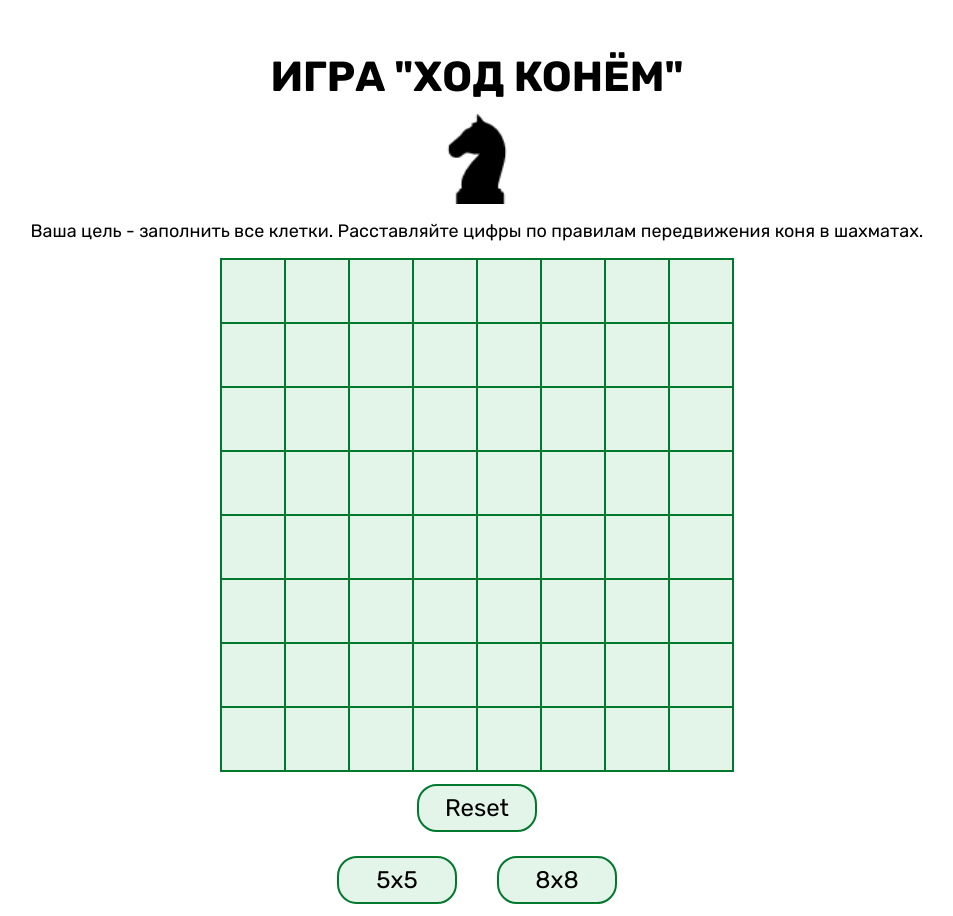
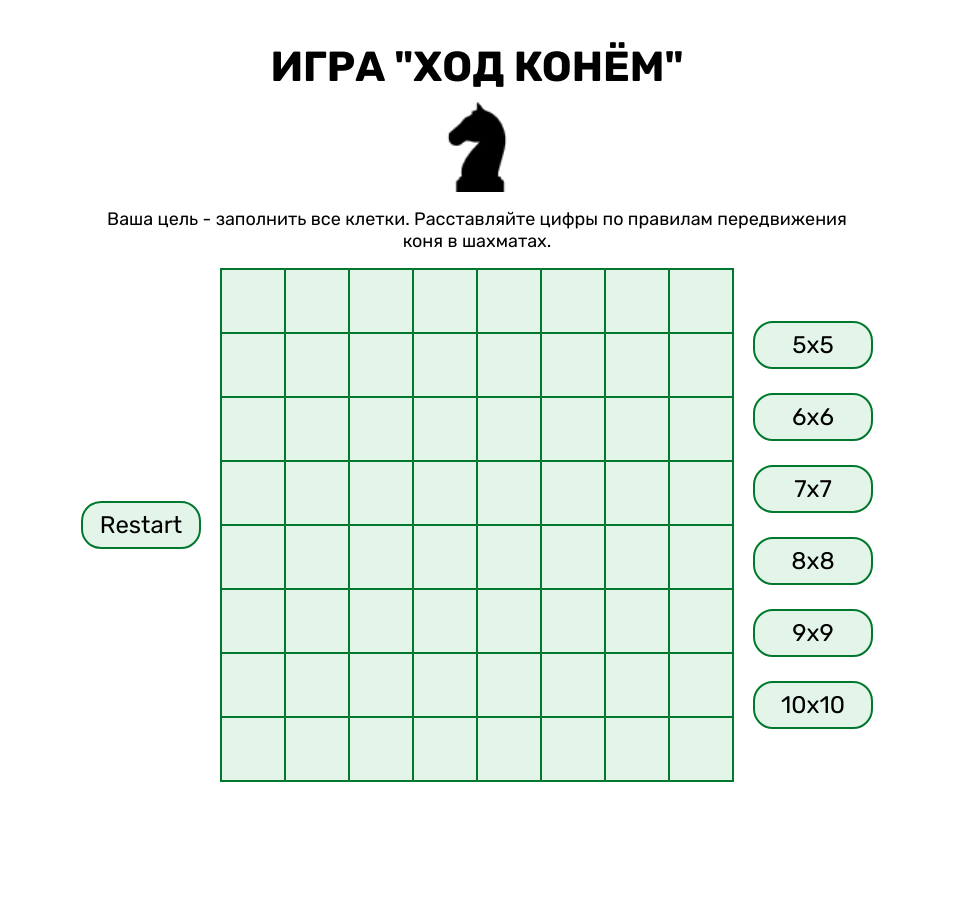
Before and after one commit to BerezinKonstantin/game_horse_move, a React (Create React App) app: page / in a window 1280 px wide. Shown: the whole page, without its empty margins (163-1116 px from the left). After the commit the page ends 800 px from the top, so only its background shows below. Built offline with nearby package versions, Linux system fonts and the light colour scheme.

Commit message:
changed design

```diff
--- a/src/App.css
+++ b/src/App.css
@@ -7,31 +7,62 @@
   -moz-osx-font-smoothing: grayscale;
   -webkit-font-smoothing: antialiased;
 }
-
 .app {
-  width: 100vw;
+  width: 100%;
   height: 100vh;
   display: flex;
   flex-direction: column;
   justify-content: flex-start;
   align-items: center;
 }
+.header {
+  width: 100%;
+  display: flex;
+  flex-direction: column;
+  justify-content: flex-start;
+  align-items: center;
+}
+.row_wrapper {
+  display: flex;
+  flex-direction: row;
+  justify-content: flex-start;
+  align-items: center;
+  margin: 0 auto;
+}
+.col_wrapper {
+  display: flex;
+  flex-direction: column;
+  justify-content: flex-start;
+  align-items: center;
+}
+.board_section {
+  width: calc(64px * 8);
+  position: relative;
+  /*height: calc((64px * 8) + 60px);*/
+}
 .app__text {
-  width: 70%;
+  width: 60%;
   text-align: center;
   font-size: 18px;
   font-weight: 400;
   margin: 16px auto;
 }
+.app__text_conditions {
+  font-size: 24px;
+  font-weight: 700;
+  width: 55%;
+  text-align: center;
+  margin: 12px auto 0;
+}
 .app__title {
   font-size: 42px;
   font-weight: 700;
-  margin: 52px auto 0;
+  margin: 42px auto 0;
 }
 .app__logo {
   width: 90px;
   height: 90px;
-  margin: 12px auto 0;
+  margin: 10px auto 0;
 }
 .app__button {
   font-size: 24px;
--- a/src/App.tsx
+++ b/src/App.tsx
@@ -25,12 +25,19 @@ const App = () => {
   }, []);
   return (
     <div className="app">
+      <header className="header">
         <h1 className="app__title">ИГРА "ХОД КОНЁМ"</h1>
         <img className="app__logo" src={logo} />
         <p className="app__text">
           Ваша цель - заполнить все клетки. Расставляйте цифры по правилам
           передвижения коня в шахматах.
         </p>
+      </header>
+      <div className="row_wrapper">
+        <button className="app__button" type="reset" onClick={restart}>
+          Restart
+        </button>
+        <section className="board_section col_wrapper">
           <BoardComponent
             board={board}
             counter={counter}
@@ -38,22 +45,33 @@ const App = () => {
             selectedCell={selectedCell}
             setSelectedCell={setSelectedCell}
           />
-      {board.isLose && counter.number > 2 && (
-        <p className="app__text">
-          У вас не осталось доступных ходов, попробуйте еще раз
-        </p>
-      )}
-      <button className="app__button" type="reset" onClick={restart}>
-        Reset
-      </button>
-      <div className="radio_buttons">
+        </section>
+        <div className="radio_buttons col_wrapper">
           <button className="app__button" value={5} name="boardSize">
             5x5
+          </button>
+          <button className="app__button" value={6} name="boardSize">
+            6x6
+          </button>
+          <button className="app__button" value={7} name="boardSize">
+            7x7
           </button>
           <button className="app__button" value={8} name="boardSize">
             8x8
           </button>
+          <button className="app__button" value={9} name="boardSize">
+            9x9
+          </button>
+          <button className="app__button" value={10} name="boardSize">
+            10x10
+          </button>
         </div>
+      </div>
+      {board.isLose && counter.number > 2 && (
+        <p className="app__text_conditions">
+          У вас не осталось доступных ходов, попробуйте еще раз
+        </p>
+      )}
     </div>
   );
 };
```
Lines whose indentation alone changed are shown as unchanged.
